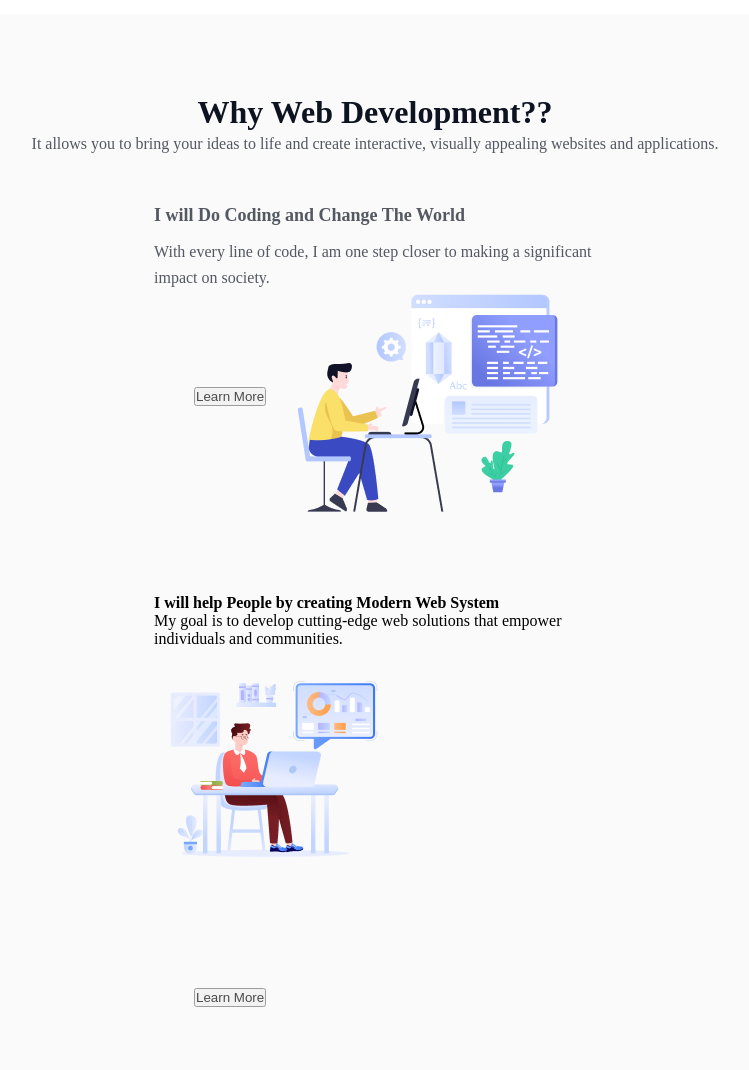
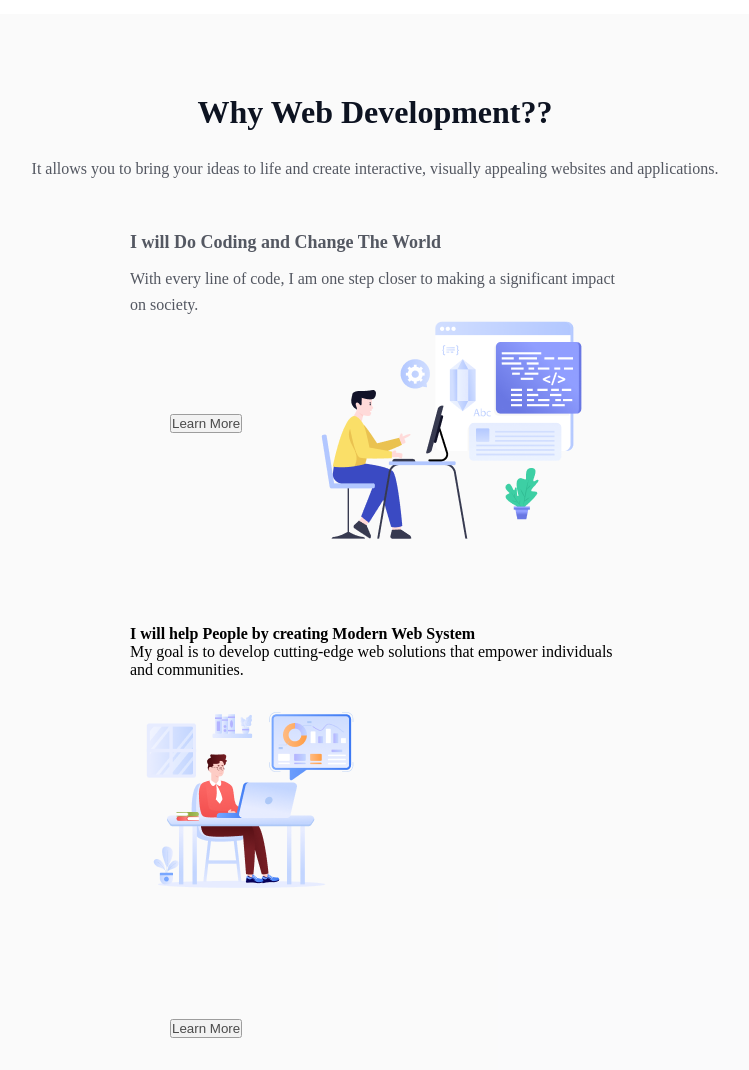
Before and after one commit to Pritom-Majumder/Prog.-Hero-Assignment-1, a plain HTML site: page index.html in a window 1280 px wide. Shown: the part 880-1950 px from the top of the page, without its empty margins (265-1014 px from the left). Drawn offline with Linux system fonts and the light colour scheme; a web font is replaced by a local one.

Commit message:
update why development section

```diff
--- a/style/styles_assignment.css
+++ b/style/styles_assignment.css
@@ -139,10 +139,10 @@ line-height: 26px;
 letter-spacing: 0%;
 text-align: center;
 opacity: 0.7;
-
+padding-top: 25px;
 }
 #why-box .why-card , .why-card1{
-   padding: 48px 174px;
+   padding: 50px 150px;
 
 }
 .why-title{
```
